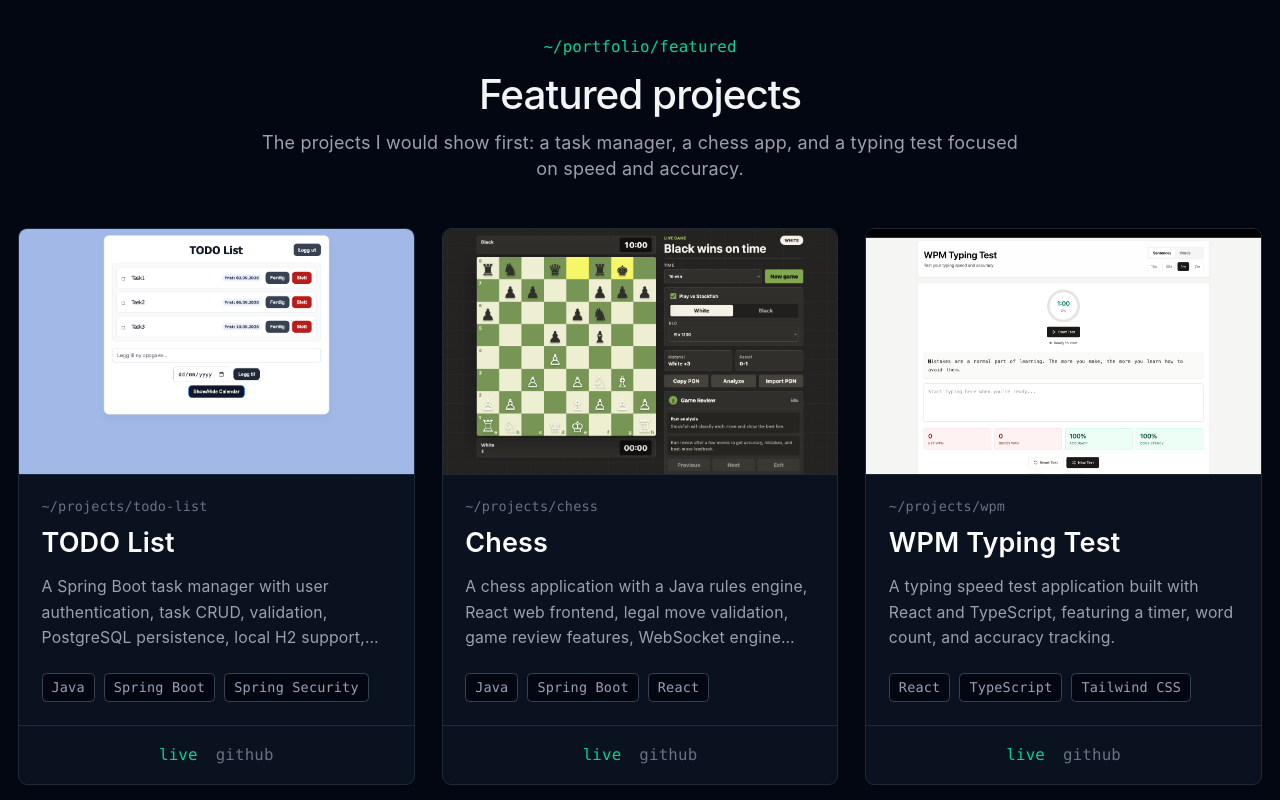
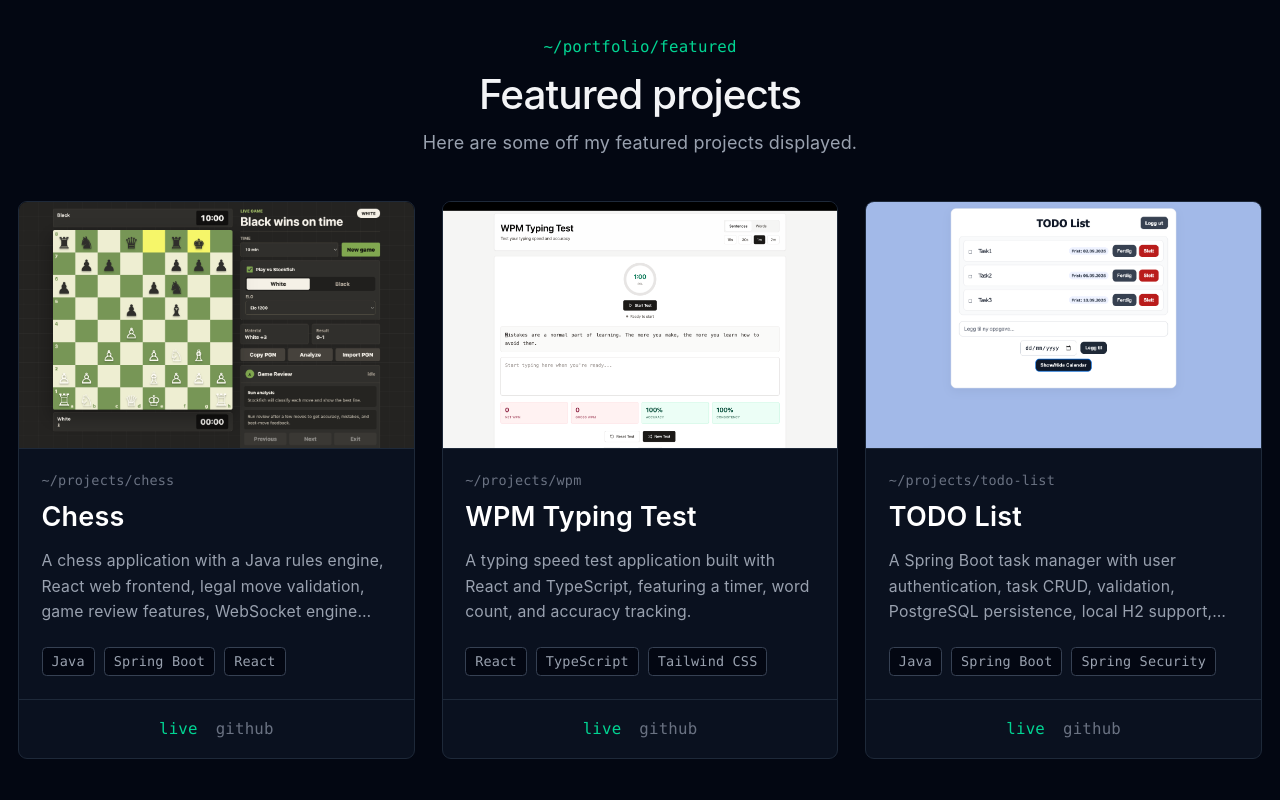
Before and after one commit to pthormodsen/portfolio, a React (Vite) app: page / in a window 1280 px wide. Shown: the part 700-1500 px from the top of the page. Built offline with nearby package versions, Linux system fonts and the light colour scheme; no server answers.

Commit message:
Added esp32 project

```diff
--- a/src/components/FeaturedProjects.jsx
+++ b/src/components/FeaturedProjects.jsx
@@ -1,7 +1,7 @@
 import { Link } from "react-router-dom";
 import { projects } from "../data/projects";
 
-const featuredSlugs = ["todo-list", "chess", "wpm"];
+const featuredSlugs = ["chess", "wpm", "todo-list"];
 
 export default function FeaturedProjects() {
   const featuredProjects = featuredSlugs
@@ -21,8 +21,7 @@ export default function FeaturedProjects() {
           </h2>
 
           <p className="max-w-2xl text-gray-400">
-            The projects I would show first: a task manager, a chess app, and a
-            typing test focused on speed and accuracy.
+            Here are some off my featured projects displayed.
           </p>
         </div>
 
--- a/src/data/projects.js
+++ b/src/data/projects.js
@@ -25,66 +25,42 @@ const wpmImages = import.meta.glob(
   }
 );
 
+const esp32Images = import.meta.glob(
+  "../assets/projects/esp32/*.{png,jpg,jpeg,webp}",
+  {
+    eager: true,
+    query: "?url",
+    import: "default",
+  }
+);
+
 const todoPictures = Object.values(todoImages);
 const chessPictures = Object.values(chessImages);
 const wpmPictures = Object.values(wpmImages);
+const esp32Pictures = Object.values(esp32Images);
 
-{/*
+
 export const projects = [
-  {
-    slug: "todo-list",
-    title: "TODO List",
-    description: "A full-stack task management application with user authentication, task management, and persistent storage.",
-    tech: ["Java", "Spring Boot", "PostgreSQL", "Docker"],
-    liveLink: "https://todo.patreek.no",
-    github: "https://github.com/pthormodsen/TODOListSpringBoot",
-    images: todoPictures
-  },
   {
     slug: "chess",
     title: "Chess",
-    description: "A chess application featuring legal move validation, drag-and-drop gameplay, game analysis, and Stockfish integration.",
-    tech: ["Java", "Swing", "Stockfish"],
+    description: "A chess application with a Java rules engine, React web frontend, legal move validation, game review features, WebSocket engine integration, and Stockfish analysis.",
+    tech: ["Java", "Spring Boot", "React", "Vite", "WebSocket", "Stockfish"],
     liveLink: "https://chess.patreek.no",
+    demoLink: "https://chess.patreek.no",
     github: "https://github.com/pthormodsen/Chess",
     images: chessPictures
   },
   {
-    slug: "project-manager",
-    title: "Project Manager",
-    description: "A full-stack project management application with a Kanban-style interface for organizing projects and tasks.",
-    tech: ["React", "TypeScript", "Spring Boot", "PostgreSQL"],
-    liveLink: "",
-    github: ""
+    slug: "wpm",
+    title: "WPM Typing Test",
+    description: "A typing speed test application built with React and TypeScript, featuring a timer, word count, and accuracy tracking.",
+    tech: ["React", "TypeScript", "Tailwind CSS"],
+    liveLink: "https://wpm.patreek.no",
+    demoLink: "https://wpm.patreek.no",
+    github: "https://github.com/pthormodsen/wpm-typing-app",
+    images: wpmPictures
   },
-  {
-    slug: "registration-system",
-    title: "Registration System",
-    description: "A web application for registering participants and managing participant lists with server-side validation.",
-    tech: ["Java", "Spring Boot", "JSP", "PostgreSQL"],
-    liveLink: "",
-    github: ""
-  },
-  {
-    slug: "quiz-app",
-    title: "Quiz App",
-    description: "A full-stack quiz application for creating quizzes and answering questions through a React frontend and REST API.",
-    tech: ["React", "TypeScript", "Spring Boot", "H2"],
-    liveLink: "",
-    github: ""
-  },
-  {
-    slug: "python-chess-engine",
-    title: "Python Chess Engine",
-    description: "A chess game built from scratch in Python, with move generation and a foundation for implementing a chess AI.",
-    tech: ["Python", "Pygame"],
-    liveLink: "",
-    github: ""
-  }
-];
-*/}
-
-export const projects = [
   {
     slug: "todo-list",
     title: "TODO List",
@@ -92,34 +68,9 @@ export const projects = [
     tech: ["Java", "Spring Boot", "Spring Security", "PostgreSQL", "H2", "Docker"],
     liveLink: "https://todo.patreek.no",
     demoLink: "https://todo.patreek.no/demo",
-    demoDescription: "Open with sample tasks and a browser-only demo session, no account required.",
     github: "https://github.com/pthormodsen/TODOListSpringBoot",
     images: todoPictures
   },
-  {
-    slug: "chess",
-    title: "Chess",
-    description: "A chess application with a Java rules engine, React web frontend, legal move validation, game review features, WebSocket engine integration, and Stockfish analysis.",
-    tech: ["Java", "Spring Boot", "React", "Vite", "WebSocket", "Stockfish"],
-    liveLink: "https://chess.patreek.no",
-    demoLink: "https://chess.patreek.no",
-    demoDescription: "Play immediately in the browser with no login or setup.",
-    github: "https://github.com/pthormodsen/Chess",
-    images: chessPictures
-  },
-
-  {
-    slug: "wpm",
-    title: "WPM Typing Test",
-    description: "A typing speed test application built with React and TypeScript, featuring a timer, word count, and accuracy tracking.",
-    tech: ["React", "TypeScript", "Tailwind CSS"],
-    liveLink: "https://wpm.patreek.no",
-    demoLink: "https://wpm.patreek.no",
-    demoDescription: "Start a typing test directly in the browser with example text loaded.",
-    github: "https://github.com/pthormodsen/wpm-typing-app",
-    images: wpmPictures
-  },
-
   {
     slug: "project-manager",
     title: "Project Manager",
@@ -127,7 +78,6 @@ export const projects = [
     tech: ["React", "TypeScript", "Tailwind CSS", "Spring Boot", "Spring Data JPA", "H2"],
     liveLink: "https://projectmanager.patreek.no",
     demoLink: "https://projectmanager.patreek.no/demo",
-    demoDescription: "Open a seeded Kanban workspace with example projects and tasks, no login required.",
     github: "https://github.com/pthormodsen/Projectmanager",
   },
 
@@ -138,7 +88,17 @@ export const projects = [
     tech: ["React", "TypeScript", "Spring Boot", "Spring Data JPA", "H2"],
     liveLink: "https://quiz.patreek.no/login",
     demoLink: "https://quiz.patreek.no/demo",
-    demoDescription: "Try a seeded quiz dashboard and sample quiz flow without creating a user.",
     github: "https://github.com/pthormodsen/QuizApp"
+  },
+
+  {
+  slug: "trafficESP",
+  title: "ESP32 Traffic Display",
+  description: "Real time nearby traffic incidents displayed on an ESP32 using Norwegian DATEX traffic data.",
+  tech: ["ESP32", "C++", "FastAPI", "Python", "DATEX II", "Docker", "Wokwi"],
+  liveLink: "",
+  demoLink: "",
+  github: "https://github.com/pthormodsen/TrafficESP32",
+  images: esp32Pictures,
   }
 ];
```
Also changed, not shown: src/assets/projects/esp32/simulation.png (added).
